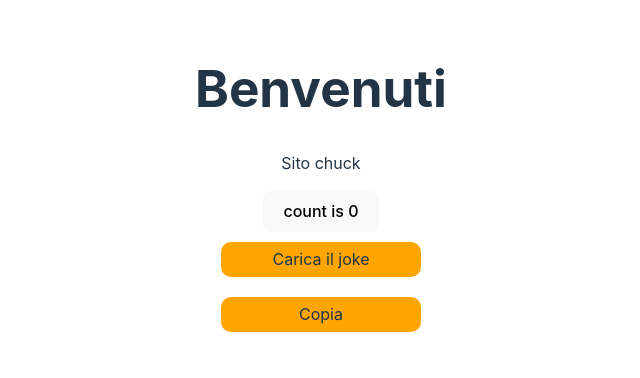
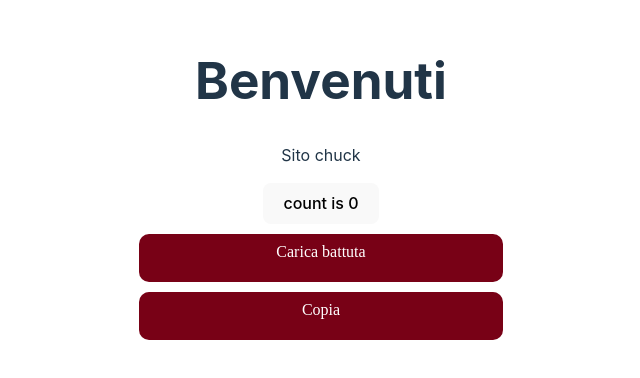
Before and after one commit to Daniel-ui-bit/chuck-norris, a React (Vite) app: page / in a window 1280 px wide. Shown: the part 216-594 px from the top of the page, without its empty margins (319-959 px from the left). Built offline with nearby package versions, Linux system fonts and the light colour scheme.

Commit message:
modifica css

```diff
--- a/src/App.jsx
+++ b/src/App.jsx
@@ -18,7 +18,7 @@ function App() {
             count is {count}
           </button>
 
-          <Button text="Carica il joke" />
+          <Button text="Carica battuta" />
           <Button text="Copia" />
       </div>
    </div>
--- a/src/style/button.css
+++ b/src/style/button.css
@@ -1,9 +1,17 @@
 .Button{
-    display: inline-block;
-    width: 100%;
-    max-width: 200px;
+    display: block;
+    height: 48px;
+    width: 364px;
     line-height: 35px;
-    background-color: orange;
+    background-color: #780116;
     border-radius: 10px;
     margin: 10px 0;
+
+    /*Testo*/
+    font-family: 'Concert One';
+    font-style: normal;
+    font-weight: 400;
+    font-size: 16px;
+    text-align: center;
+    color: #FFFFFF;
 }
```
